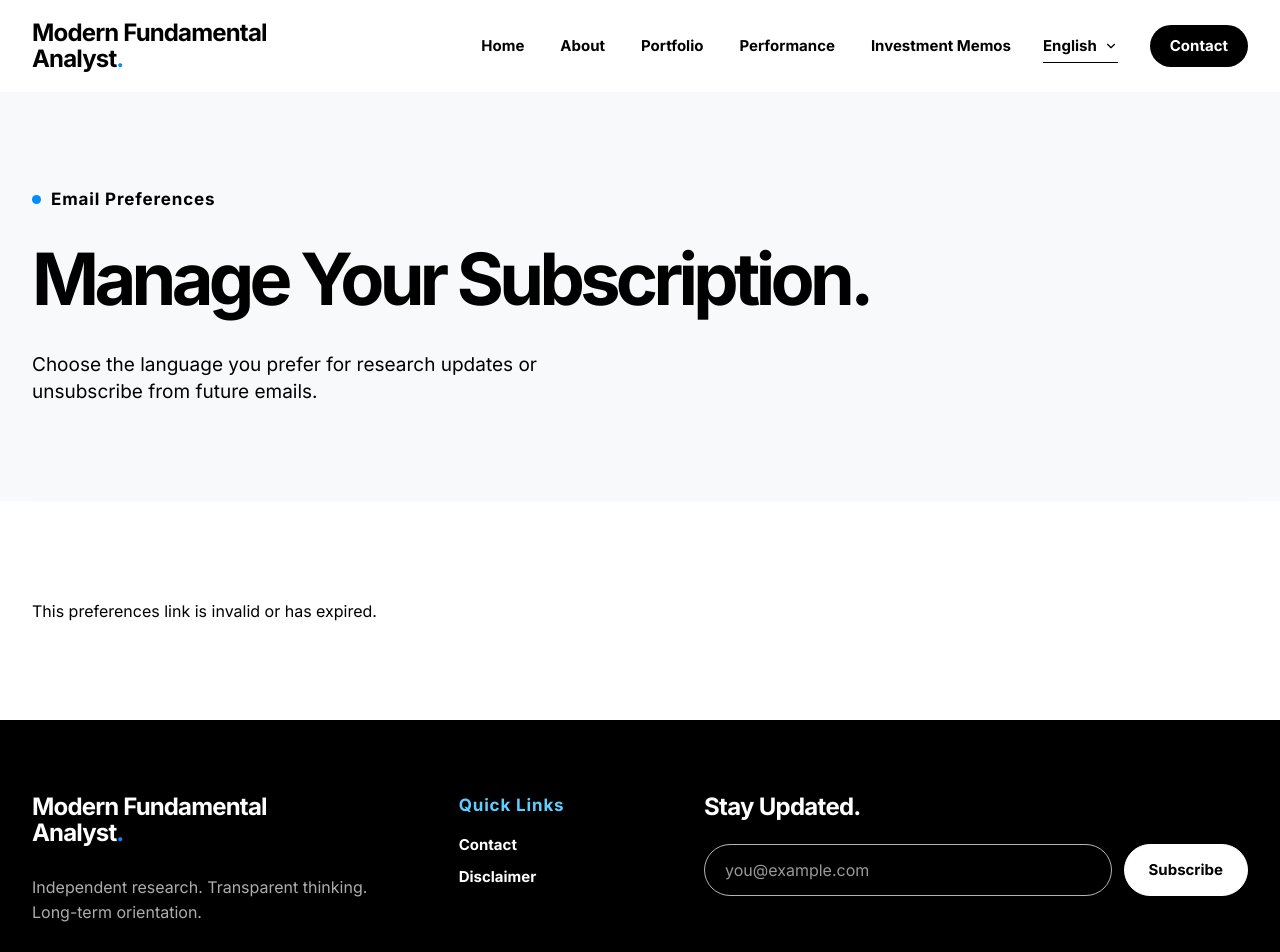
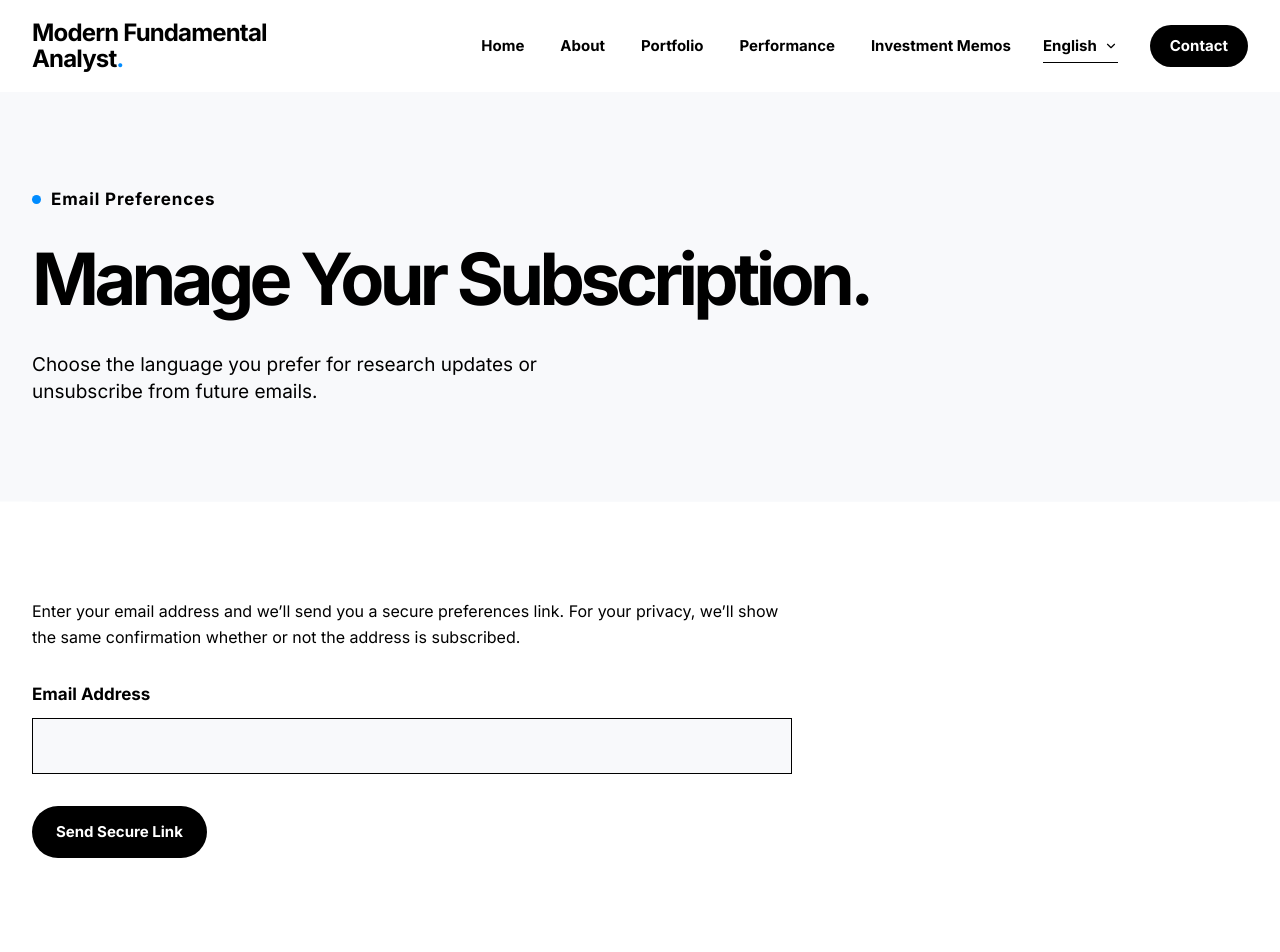
Before and after one commit to Tianyi0510/modern-fundamental-analyst, a Next.js app: page /subscription-preferences in a window 1280 px wide. Shown: the top 952 px of the page. Built offline with nearby package versions, Linux system fonts and the light colour scheme.

Commit message:
Add secure preference link requests

```diff
--- /dev/null
+++ b/app/api/subscription-preferences/request/route.ts
@@ -0,0 +1,55 @@
+import { NextResponse } from "next/server";
+import { cleanText, createRateLimiter, isSameOrigin, isValidEmail, readLimitedJson, RequestBodyError } from "@/lib/api-request";
+import { locales, type Locale } from "@/lib/i18n";
+import { getResendClient } from "@/lib/resend";
+import { createPreferenceUrl } from "@/lib/subscription-preferences";
+
+export const runtime = "nodejs";
+const isRateLimited = createRateLimiter({ namespace: "subscription-preferences-request", windowMs: 10 * 60 * 1000, maxRequests: 5 });
+
+const mailCopy = {
+  en: { subject: "Manage your email preferences", heading: "Manage Your Email Preferences", body: "Use the secure link below to update your preferred language or unsubscribe.", action: "Manage Email Preferences", note: "If you did not request this email, you can ignore it." },
+  "zh-tw": { subject: "管理你的郵件偏好", heading: "管理你的郵件偏好", body: "使用以下安全連結更新偏好語言或取消訂閱。", action: "管理郵件偏好", note: "如果你沒有提出此要求，可以忽略這封郵件。" },
+  "zh-cn": { subject: "管理你的邮件偏好", heading: "管理你的邮件偏好", body: "使用以下安全链接更新偏好语言或取消订阅。", action: "管理邮件偏好", note: "如果你没有提出此请求，可以忽略这封邮件。" },
+} satisfies Record<Locale, { subject: string; heading: string; body: string; action: string; note: string }>;
+
+export async function POST(request: Request) {
+  if (!isSameOrigin(request)) return NextResponse.json({ error: "Invalid request origin." }, { status: 403 });
+  if (await isRateLimited(request)) return NextResponse.json({ error: "Too many requests. Please try again later." }, { status: 429 });
+
+  let body: { email?: unknown; locale?: unknown };
+  try {
+    const payload = await readLimitedJson(request, 5_000);
+    if (!payload || typeof payload !== "object" || Array.isArray(payload)) throw new Error("Invalid payload");
+    body = payload;
+  } catch (error) {
+    const status = error instanceof RequestBodyError ? error.status : 400;
+    return NextResponse.json({ error: error instanceof RequestBodyError ? error.message : "Invalid request." }, { status });
+  }
+
+  const email = cleanText(body.email, 254).toLowerCase();
+  const requestedLocale = cleanText(body.locale, 10);
+  const locale: Locale = locales.includes(requestedLocale as Locale) ? requestedLocale as Locale : "en";
+  if (!isValidEmail(email)) return NextResponse.json({ error: "Enter a valid email address." }, { status: 400 });
+
+  const resend = getResendClient();
+  if (!resend) return NextResponse.json({ error: "Email service is temporarily unavailable." }, { status: 503 });
+
+  const existing = await resend.contacts.get({ email });
+  if (existing.data) {
+    const text = mailCopy[locale];
+    const preferencesUrl = createPreferenceUrl(email, locale, 30 * 60 * 1000);
+    const result = await resend.emails.send({
+      from: "Modern Fundamental Analyst <updates@mail.modernfundamentalanalyst.com>",
+      to: email,
+      subject: text.subject,
+      text: `${text.heading}\n\n${text.body}\n\n${preferencesUrl}\n\n${text.note}`,
+      html: `<div style="background:#ededed;padding:32px 16px"><div style="background:#fff;color:#000;max-width:600px;margin:0 auto;font-family:Arial,Helvetica,sans-serif"><div style="background:#002991;padding:28px 32px"><p style="color:#5fcdfd;font-size:14px;font-weight:700;margin:0 0 8px">MODERN FUNDAMENTAL ANALYST</p><h1 style="color:#fff;font-size:28px;line-height:36px;margin:0">${text.heading}</h1></div><div style="padding:32px"><p style="font-size:17px;line-height:28px;margin:0 0 24px">${text.body}</p><a href="${preferencesUrl}" style="background:#5fcdfd;color:#000;display:inline-block;font-size:15px;font-weight:700;padding:14px 22px;text-decoration:none">${text.action} →</a><p style="font-size:13px;line-height:20px;margin:28px 0 0">${text.note}</p></div></div></div>`,
+    });
+    if (result.error) console.error("Preference link email failed", result.error.name);
+  } else if (existing.error?.statusCode !== 404) {
+    console.error("Preference link contact lookup failed", existing.error?.name ?? "UnknownError");
+  }
+
+  return NextResponse.json({ ok: true });
+}
--- a/components/subscription-preferences-page.tsx
+++ b/components/subscription-preferences-page.tsx
@@ -1,16 +1,17 @@
 import { SiteFooter } from "@/components/site-footer";
 import { SiteHeader } from "@/components/site-header";
 import { SubscriptionPreferencesForm, type PreferencesCopy } from "@/components/subscription-preferences-form";
+import { SubscriptionPreferencesRequestForm, type PreferencesRequestCopy } from "@/components/subscription-preferences-request-form";
 import type { Locale } from "@/lib/i18n";
 import { getNavigationCopy } from "@/lib/navigation-copy";
 import { maskEmail, readPreferenceToken } from "@/lib/subscription-preferences";
 import styles from "./subscription-preferences.module.css";
 
 const copy = {
-  en: { label: "Email Preferences", title: "Manage Your Subscription.", intro: "Choose the language you prefer for research updates or unsubscribe from future emails.", invalid: "This preferences link is invalid or has expired.", email: "Email Address", language: "Preferred Language", save: "Save Preferences", saving: "Saving…", saved: "Your preferred language has been updated.", unsubscribe: "Unsubscribe", unsubscribing: "Unsubscribing…", unsubscribed: "You have been unsubscribed.", error: "Your preferences could not be updated. Please try again." },
-  "zh-tw": { label: "郵件偏好", title: "管理你的訂閱。", intro: "選擇接收研究更新的偏好語言，或取消日後的郵件訂閱。", invalid: "此偏好設定連結無效或已過期。", email: "電子郵件地址", language: "偏好語言", save: "儲存偏好", saving: "儲存中…", saved: "你的偏好語言已更新。", unsubscribe: "取消訂閱", unsubscribing: "取消中…", unsubscribed: "你已取消訂閱。", error: "目前無法更新偏好，請稍後再試。" },
-  "zh-cn": { label: "邮件偏好", title: "管理你的订阅。", intro: "选择接收研究更新的偏好语言，或取消日后的邮件订阅。", invalid: "此偏好设置链接无效或已过期。", email: "电子邮件地址", language: "偏好语言", save: "保存偏好", saving: "保存中…", saved: "你的偏好语言已更新。", unsubscribe: "取消订阅", unsubscribing: "取消中…", unsubscribed: "你已取消订阅。", error: "目前无法更新偏好，请稍后再试。" },
-} satisfies Record<Locale, PreferencesCopy & { label: string; title: string; intro: string; invalid: string }>;
+  en: { label: "Email Preferences", title: "Manage Your Subscription.", intro: "Choose the language you prefer for research updates or unsubscribe from future emails.", invalid: "Enter your email address and we’ll send you a secure preferences link. For your privacy, we’ll show the same confirmation whether or not the address is subscribed.", email: "Email Address", language: "Preferred Language", save: "Save Preferences", saving: "Saving…", saved: "Your preferred language has been updated.", unsubscribe: "Unsubscribe", unsubscribing: "Unsubscribing…", unsubscribed: "You have been unsubscribed.", request: "Send Secure Link", requesting: "Sending…", sent: "If this address is subscribed, a secure link is on its way.", error: "Your request could not be completed. Please try again." },
+  "zh-tw": { label: "郵件偏好", title: "管理你的訂閱。", intro: "選擇接收研究更新的偏好語言，或取消日後的郵件訂閱。", invalid: "輸入電子郵件地址，我們會寄送安全的偏好設定連結。為保障隱私，無論該地址是否已訂閱，都會顯示相同的確認訊息。", email: "電子郵件地址", language: "偏好語言", save: "儲存偏好", saving: "儲存中…", saved: "你的偏好語言已更新。", unsubscribe: "取消訂閱", unsubscribing: "取消中…", unsubscribed: "你已取消訂閱。", request: "寄送安全連結", requesting: "寄送中…", sent: "若此地址已訂閱，安全連結將寄至你的信箱。", error: "目前無法完成要求，請稍後再試。" },
+  "zh-cn": { label: "邮件偏好", title: "管理你的订阅。", intro: "选择接收研究更新的偏好语言，或取消日后的邮件订阅。", invalid: "输入电子邮件地址，我们会发送安全的偏好设置链接。为保护隐私，无论该地址是否已订阅，都会显示相同的确认信息。", email: "电子邮件地址", language: "偏好语言", save: "保存偏好", saving: "保存中…", saved: "你的偏好语言已更新。", unsubscribe: "取消订阅", unsubscribing: "取消中…", unsubscribed: "你已取消订阅。", request: "发送安全链接", requesting: "发送中…", sent: "如果此地址已订阅，安全链接将发送至你的邮箱。", error: "目前无法完成请求，请稍后再试。" },
+} satisfies Record<Locale, PreferencesCopy & PreferencesRequestCopy & { label: string; title: string; intro: string; invalid: string }>;
 
 export async function SubscriptionPreferencesPage({ locale, searchParams }: { locale: Locale; searchParams: Promise<{ token?: string | string[] }> }) {
   const text = copy[locale];
@@ -28,7 +29,10 @@ export async function SubscriptionPreferencesPage({ locale, searchParams }: { lo
     <section className={`${styles.panel} shell`}>
       {payload
         ? <SubscriptionPreferencesForm copy={text} email={maskEmail(payload.email)} initialLocale={locale} token={token} />
-        : <p className={styles.invalid} role="alert">{text.invalid}</p>}
+        : <div className={styles.request}>
+          <p className={styles.invalid}>{text.invalid}</p>
+          <SubscriptionPreferencesRequestForm copy={text} locale={locale} />
+        </div>}
     </section>
     <SiteFooter locale={locale} />
   </main>;
--- /dev/null
+++ b/components/subscription-preferences-request-form.tsx
@@ -0,0 +1,42 @@
+"use client";
+
+import { useState, type FormEvent } from "react";
+import type { Locale } from "@/lib/i18n";
+import styles from "./subscription-preferences.module.css";
+
+export type PreferencesRequestCopy = { email: string; request: string; requesting: string; sent: string; error: string };
+
+export function SubscriptionPreferencesRequestForm({ copy, locale }: { copy: PreferencesRequestCopy; locale: Locale }) {
+  const [status, setStatus] = useState<"idle" | "requesting" | "sent" | "error">("idle");
+
+  async function submit(event: FormEvent<HTMLFormElement>) {
+    event.preventDefault();
+    setStatus("requesting");
+    const form = event.currentTarget;
+    const email = String(new FormData(form).get("email") ?? "");
+    try {
+      const response = await fetch("/api/subscription-preferences/request", {
+        method: "POST",
+        headers: { "Content-Type": "application/json" },
+        body: JSON.stringify({ email, locale }),
+      });
+      if (!response.ok) throw new Error("Preference link request failed");
+      form.reset();
+      setStatus("sent");
+    } catch {
+      setStatus("error");
+    }
+  }
+
+  const message = status === "sent" ? copy.sent : status === "error" ? copy.error : "";
+  return <form className={styles.form} onSubmit={submit}>
+    <label className={styles.field}>
+      <span>{copy.email}</span>
+      <input name="email" type="email" autoComplete="email" inputMode="email" maxLength={254} required />
+    </label>
+    <div className={styles.actions}>
+      <button className="button button-dark" type="submit" disabled={status === "requesting"}>{status === "requesting" ? copy.requesting : copy.request}</button>
+    </div>
+    <p className={styles.status} role="status" aria-live="polite">{message}</p>
+  </form>;
+}
--- a/components/subscription-preferences.module.css
+++ b/components/subscription-preferences.module.css
@@ -12,11 +12,12 @@
 .form { max-width: 760px; display: grid; gap: 32px; }
 .field { display: grid; gap: 10px; font-size: var(--type-label); font-weight: var(--weight-bold); }
 .field strong { font-size: var(--type-body-large); }
-.field select { min-height: 56px; padding: 12px 16px; border: 1px solid var(--black); border-radius: 0; background: var(--background-gray); color: var(--black); font: inherit; font-size: var(--type-body); }
+.field select, .field input { min-height: 56px; padding: 12px 16px; border: 1px solid var(--black); border-radius: 0; background: var(--background-gray); color: var(--black); font: inherit; font-size: var(--type-body); }
 .actions { display: flex; align-items: center; gap: 24px; }
 .unsubscribe { min-height: 48px; padding: 0; border: 0; border-bottom: 1px solid currentColor; background: transparent; color: var(--black); cursor: pointer; font: inherit; font-size: var(--type-button); font-weight: var(--weight-bold); }
 .actions button:disabled { cursor: wait; opacity: .55; }
 .status, .invalid { min-height: 1.65em; margin: 0; font-size: var(--type-body); line-height: var(--leading-body); }
+.request { max-width: 760px; display: grid; gap: 32px; }
 
 @media (max-width: 800px) {
   .hero h1 { font-size: var(--type-display-small); }
```
Also changed, not shown: lib/subscription-preferences.ts (+4 -4 lines), 1 other file (tests, documents, lock files or other folders).
